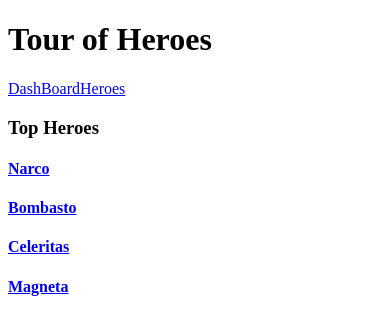
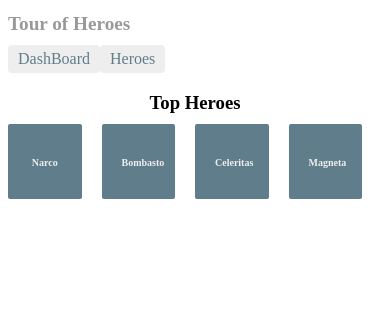
Before and after one commit to DajanaS/angular-tour-of-heroes, an Angular app: page /dashboard in a window 390 px wide. Shown: the top 334 px of the page. Built offline with nearby package versions, Linux system fonts and the light colour scheme.

Commit message:
Step 5 full

```diff
--- a/src/app/app.component.css
+++ b/src/app/app.component.css
@@ -0,0 +1,33 @@
+h1 {
+  font-size: 1.2em;
+  color: #999;
+  margin-bottom: 0;
+}
+
+h2 {
+  font-size: 2em;
+  margin-top: 0;
+  padding-top: 0;
+}
+
+nav a {
+  padding: 5px 10px;
+  text-decoration: none;
+  margin-top: 10px;
+  display: inline-block;
+  background-color: #eee;
+  border-radius: 4px;
+}
+
+nav a:visited, a:link {
+  color: #607D8B;
+}
+
+nav a:hover {
+  color: #039be5;
+  background-color: #CFD8DC;
+}
+
+nav a.active {
+  color: #039be5;
+}
--- a/src/app/app.component.ts
+++ b/src/app/app.component.ts
@@ -9,7 +9,8 @@
       <a routerLink="/heroes">Heroes</a>
     </nav>
     <router-outlet></router-outlet>
-  `
+  `,
+  styleUrls: ['./app.component.css']
 })
 
 export class AppComponent {
--- /dev/null
+++ b/src/app/dashboard.component.css
@@ -0,0 +1,77 @@
+[class*='col-'] {
+  float: left;
+  padding-right: 20px;
+  padding-bottom: 20px;
+}
+
+[class*='col-']:last-of-type {
+  padding-right: 0;
+}
+
+a {
+  text-decoration: none;
+}
+
+*, *:after, *:before {
+  -webkit-box-sizing: border-box;
+  -moz-box-sizing: border-box;
+  box-sizing: border-box;
+}
+
+h3 {
+  text-align: center;
+  margin-bottom: 0;
+}
+
+h4 {
+  position: relative;
+}
+
+.grid {
+  margin: 0;
+}
+
+.col-1-4 {
+  width: 25%;
+}
+
+.module {
+  padding: 20px;
+  text-align: center;
+  color: #eee;
+  max-height: 120px;
+  min-width: 120px;
+  background-color: #607D8B;
+  border-radius: 2px;
+}
+
+.module:hover {
+  background-color: #EEE;
+  cursor: pointer;
+  color: #607d8b;
+}
+
+.grid-pad {
+  padding: 10px 0;
+}
+
+.grid-pad > [class*='col-']:last-of-type {
+  padding-right: 20px;
+}
+
+@media (max-width: 600px) {
+  .module {
+    font-size: 10px;
+    max-height: 75px;
+  }
+}
+
+@media (max-width: 1024px) {
+  .grid {
+    margin: 0;
+  }
+
+  .module {
+    min-width: 60px;
+  }
+}
--- a/src/app/dashboard.component.ts
+++ b/src/app/dashboard.component.ts
@@ -6,6 +6,7 @@
 @Component({
   selector: 'my-dashboard',
   templateUrl: './dashboard.component.html',
+  styleUrls: ['./dashboard.component.css']
 })
 
 export class DashBoardComponent implements OnInit {
--- /dev/null
+++ b/src/app/hero-detail.component.css
@@ -0,0 +1,34 @@
+label {
+  display: inline-block;
+  width: 3em;
+  margin: .5em 0;
+  color: #607D8B;
+  font-weight: bold;
+}
+
+input {
+  height: 2em;
+  font-size: 1em;
+  padding-left: .4em;
+}
+
+button {
+  margin-top: 20px;
+  font-family: Arial;
+  background-color: #eee;
+  border: none;
+  padding: 5px 10px;
+  border-radius: 4px;
+  cursor: pointer;
+  cursor: hand;
+}
+
+button:hover {
+  background-color: #cfd8dc;
+}
+
+button:disabled {
+  background-color: #eee;
+  color: #ccc;
+  cursor: auto;
+}
--- /dev/null
+++ b/src/app/styles.css
@@ -0,0 +1,26 @@
+/* Master Styles */
+h1 {
+  color: #369;
+  font-family: Arial, Helvetica, sans-serif;
+  font-size: 250%;
+}
+
+h2, h3 {
+  color: #444;
+  font-family: Arial, Helvetica, sans-serif;
+  font-weight: lighter;
+}
+
+body {
+  margin: 2em;
+}
+
+body, input[text], button {
+  color: #888;
+  font-family: Cambria, Georgia;
+}
+
+/* everywhere else */
+* {
+  font-family: Arial, Helvetica, sans-serif;
+}
```
Also changed, not shown: src/app/hero-detail.component.ts (+5 -3 lines).
